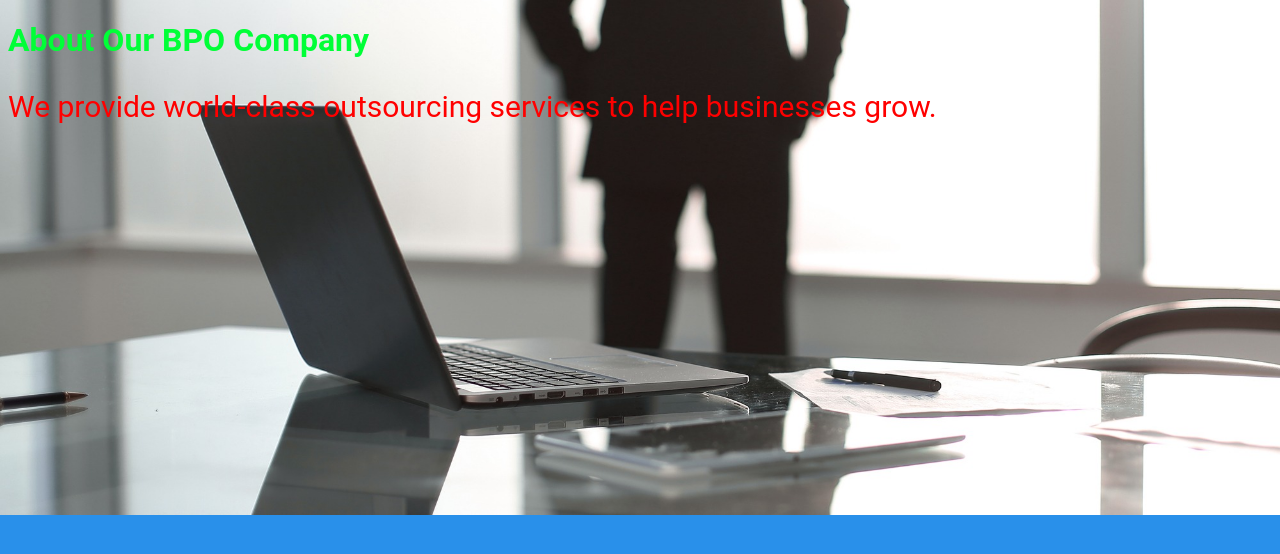
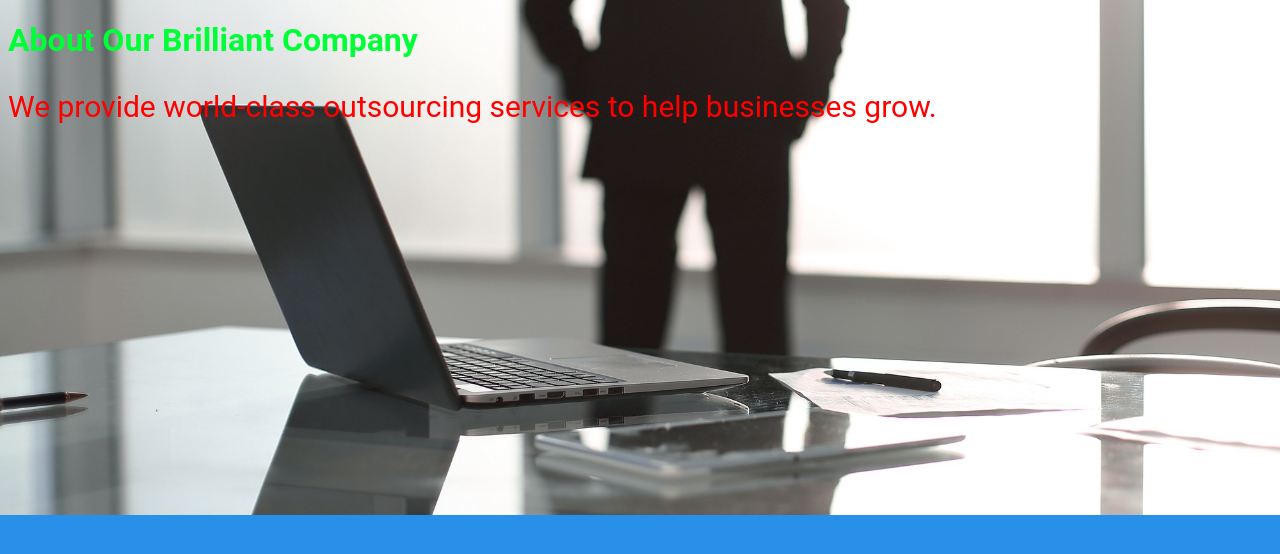
Before and after one commit to DeepError404/Web, a website: page about.html in a window 1280 px wide. Drawn offline with Linux system fonts and the light colour scheme.

Commit message:
Update about.html

```diff
--- a/about.html
+++ b/about.html
@@ -7,7 +7,7 @@
     <link rel="stylesheet" href="styles.css">
 </head>
 <body>
-    <h1>About Our BPO Company</h1>
+    <h1>About Our Brilliant Company</h1>
     <p>We provide world-class outsourcing services to help businesses grow.</p>
 </body>
 </html>
```
